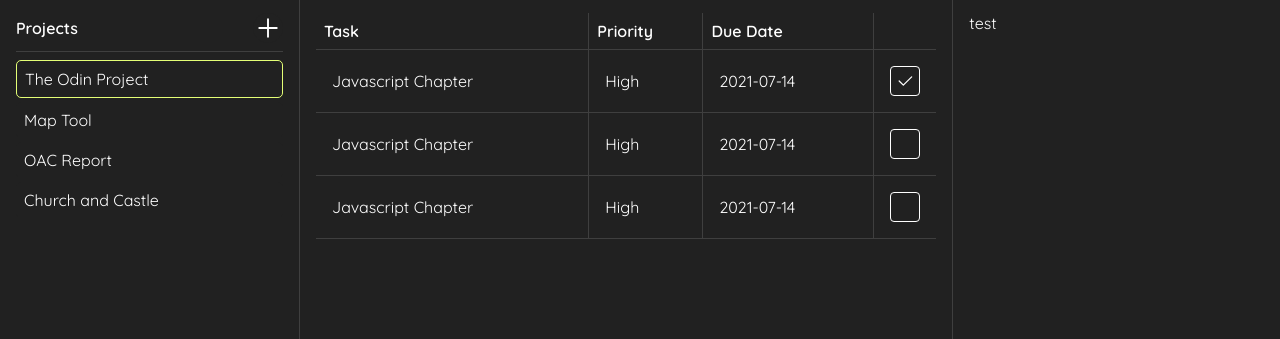
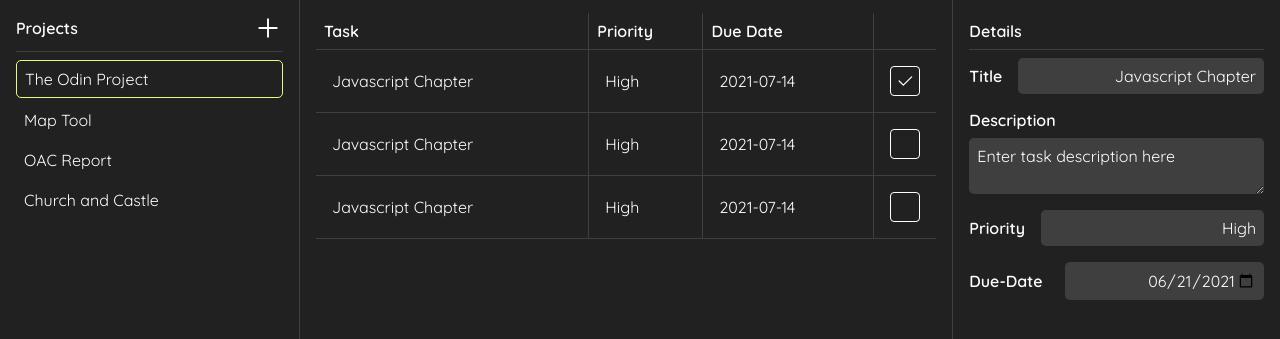
Before and after one commit to jakerich1/TOP-To-Do, a website built with webpack: page dist/index.html in a window 1280 px wide. Shown: the part 65-404 px from the top of the page. Built offline with nearby package versions, Linux system fonts and the light colour scheme.

Commit message:
Placeholder elements finished

```diff
--- a/src/components/details.js
+++ b/src/components/details.js
@@ -4,7 +4,62 @@ export default function details() {
     const details = document.createElement('div')
     details.classList.add('detail-area')
 
-    details.innerHTML = "test"
+    //Details heading area
+    const head = document.createElement('div')
+    head.classList.add('head')
+    head.innerText = "Details"
+    details.appendChild(head)
+
+    //Task title area
+    const title = document.createElement('div')
+    title.classList.add('title', 'detail-cont')
+    const titleHead = document.createElement('div')
+    titleHead.classList.add('heading')
+    titleHead.innerText = "Title"
+    title.appendChild(titleHead)
+    const titleContent = document.createElement('input')
+    titleContent.value = "Javascript Chapter"
+    title.appendChild(titleContent)
+    details.appendChild(title)
+
+    //Task Description
+    const description = document.createElement('div')
+    description.classList.add('description', 'detail-cont')
+    const descTitle = document.createElement('div')
+    descTitle.classList.add('heading')
+    descTitle.innerText = "Description"
+    description.appendChild(descTitle)
+    const descContent = document.createElement('textarea')
+    descContent.innerText = "Enter task description here"
+    description.appendChild(descContent)
+    details.appendChild(description)
+
+    //Priority area
+    const priority = document.createElement('div')
+    priority.classList.add('priority', 'detail-cont')
+    const priorityHead = document.createElement('div')
+    priorityHead.classList.add('heading')
+    priorityHead.innerText = "Priority"
+    priority.appendChild(priorityHead)
+    const priorityContent = document.createElement('input')
+    priorityContent.value = "High"
+    priority.appendChild(priorityContent)
+    details.appendChild(priority)
+
+    //Due date area
+    const dueDate = document.createElement('div')
+    dueDate.classList.add('due-date', 'detail-cont')
+    const dueHead = document.createElement('div')
+    dueHead.classList.add('heading')
+    dueHead.innerText = 'Due-Date'
+    dueDate.appendChild(dueHead)
+    const dueContent = document.createElement('input')
+    dueContent.type = 'date'
+    dueContent.value = "2021-06-21"
+    dueDate.appendChild(dueContent)
+
+
+    details.appendChild(dueDate)
 
     return details
 
--- a/src/styles/components/_details.scss
+++ b/src/styles/components/_details.scss
@@ -1,4 +1,142 @@
-.detail-area{
+.detail-area {
     padding: 1em;
-    overflow-y: scroll;
+    font-size: 16px;
+    font-weight: 400;
+
+    .head {
+        border-bottom: 1px solid $nav-color;
+        padding: 0.5em 0 0.5em 0;
+        font-size: 16px;
+        font-weight: 600;
+    }
+
+    .detail-cont {
+        padding: 0.5em 0;
+    }
+
+    .title {
+        display: flex;
+        justify-content: space-between;
+        align-items: center;
+
+        .heading {
+            font-size: 16px;
+            font-weight: 600;
+            margin-right: 1em;
+        }
+
+        input {
+            display: block;
+            width: 100%;
+            padding: 0.5em;
+            text-align: right;
+            background: $nav-color;
+            border: none;
+            border-radius: 5px;
+            font-size: 16px;
+
+            &:focus{
+                outline: solid 2px $accent-color;
+            }
+
+            &:hover{
+                filter: brightness(1.5);
+            }
+        }
+    }
+
+    .description {
+
+        .heading {
+            font-size: 16px;
+            font-weight: 600;
+            margin-right: 1em;
+            margin-bottom: 0.5em;
+        }
+
+        textarea {
+            display: block;
+            width: 100%;
+            -webkit-box-sizing: border-box;
+            -moz-box-sizing: border-box;
+            box-sizing: border-box;
+            padding: 0.5em;
+            background: $nav-color;
+            border: none;
+            border-radius: 5px;
+            font-size: 16px;
+
+            &:focus{
+                outline: solid 2px $accent-color;
+            }
+
+            &:hover{
+                filter: brightness(1.5);
+            }
+        }
+    }
+
+    .priority {
+        display: flex;
+        justify-content: space-between;
+        align-items: center;
+
+        .heading {
+            font-size: 16px;
+            font-weight: 600;
+            margin-right: 1em;
+        }
+
+        input {
+            display: block;
+            width: 100%;
+            padding: 0.5em;
+            background: $nav-color;
+            border: none;
+            text-align: right;
+            border-radius: 5px;
+            font-size: 16px;
+
+            &:focus{
+                outline: solid 2px $accent-color;
+            }
+
+            &:hover{
+                filter: brightness(1.5);
+            }
+        }
+    }
+
+    .due-date {
+        display: flex;
+        justify-content: space-between;
+        align-items: center;
+
+        .heading {
+            font-size: 16px;
+            font-weight: 600;
+            margin-right: 1em;
+            min-width: 80px;
+        }
+
+        input {
+            display: block;
+            width: 100%;
+            padding: 0.5em;
+            background: $nav-color;
+            border: none;
+            text-align: right;
+            border-radius: 5px;
+            font-size: 16px;
+
+            &:focus{
+                outline: solid 2px $accent-color;
+            }
+
+            &:hover{
+                filter: brightness(1.5);
+            }
+        }
+    }
+
 }
--- a/src/styles/components/_projects.scss
+++ b/src/styles/components/_projects.scss
@@ -2,7 +2,6 @@
 
     padding: 1em;
     border-right: 1px solid $nav-color;
-    overflow-y: scroll;
 
     .head{
         display: flex;
--- a/src/styles/components/_tasks.scss
+++ b/src/styles/components/_tasks.scss
@@ -1,7 +1,6 @@
 .task-area{
     padding: 1em;
     border-right: 1px solid $nav-color;
-    overflow-y: scroll;
 
     table{
         border-spacing: 0;
```
Also changed, not shown: dist/details.bundle.js, 1 other file.
